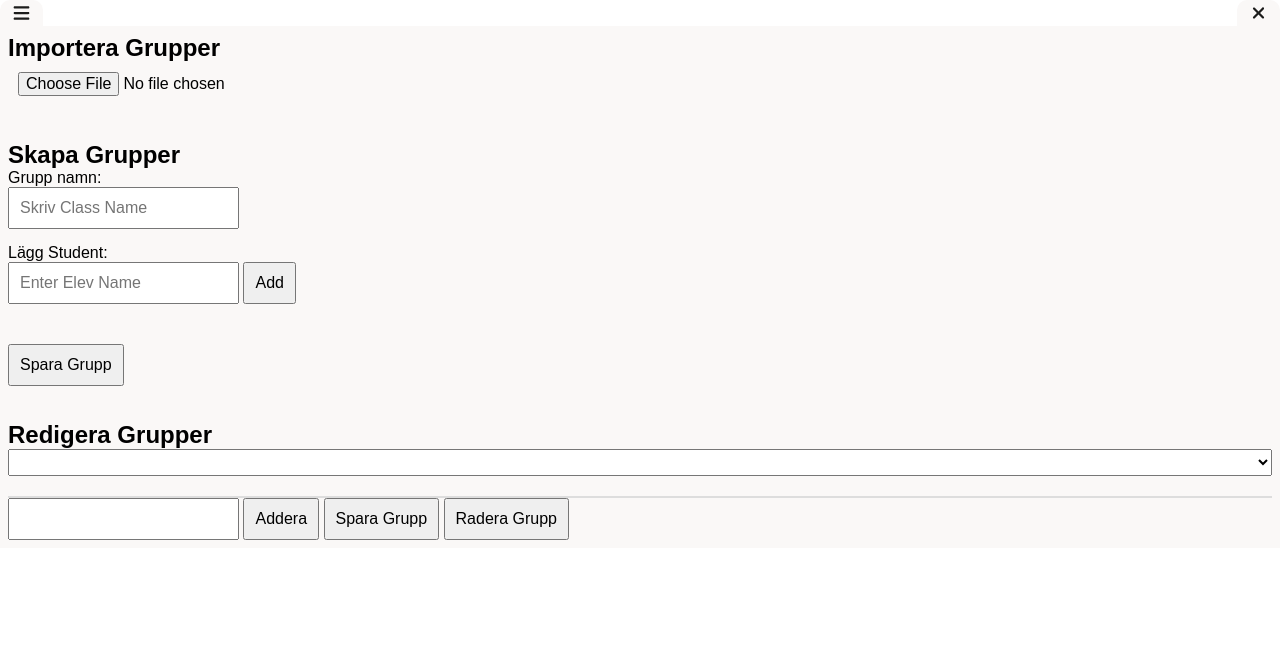
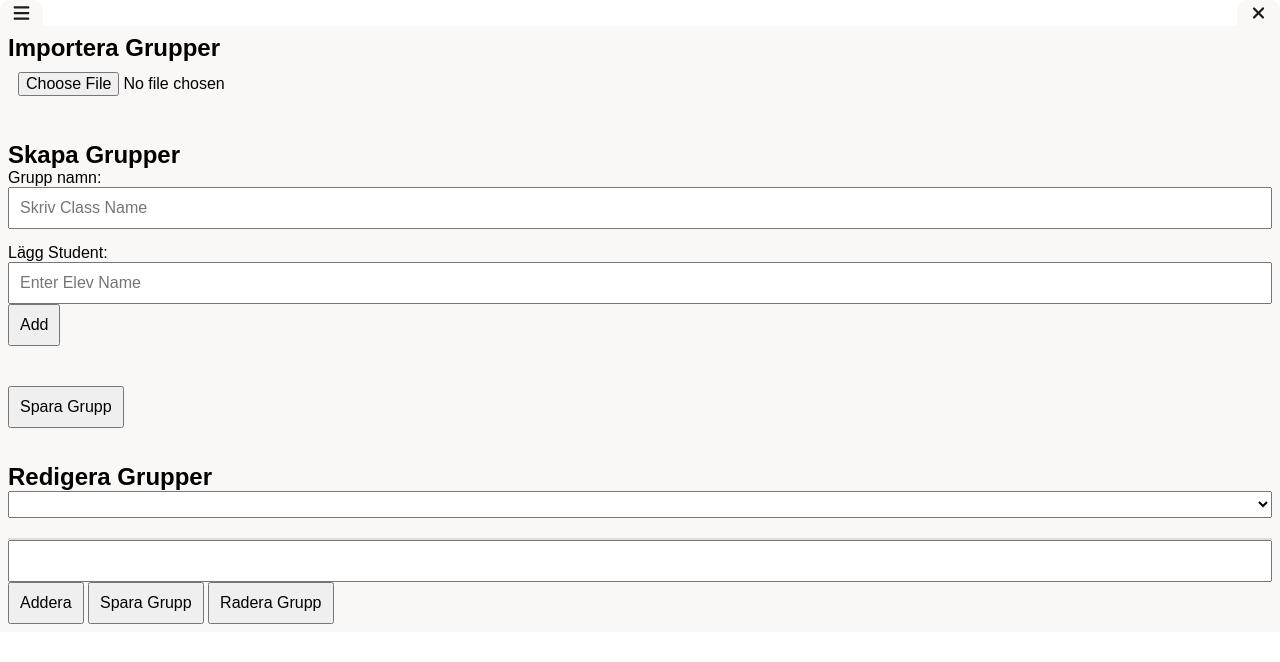
Before and after one commit to ErikoStrand/toolie-v1, an Electron app: page KlassSkapare/klassSkapare.html in a window 1280 px wide. Drawn offline with Linux system fonts and the light colour scheme; no server answers.

Commit message:
fixed tobias bug on makie.

```diff
--- a/KlassSkapare/klassSkapare.css
+++ b/KlassSkapare/klassSkapare.css
@@ -8,6 +8,21 @@ input,
 button {
   padding: 10px;
   font-size: 16px;
+}
+.defaultInput {
+  flex: 1; /* Allow input to grow and shrink */
+  min-width: 0; /* Prevent input from overflowing */
+  width: 100%; /* Take full available width */
+  box-sizing: border-box; /* Include padding and border in width calculation */
+}
+
+/* Adjust button to not shrink */
+.defaultButton2 {
+  flex-shrink: 0; /* Prevent button from shrinking */
+}
+#studentList {
+  max-height: 300px;
+  overflow-y: scroll;
 }
 button {
   cursor: pointer;
--- a/KlassSkapare/klassSkapare.html
+++ b/KlassSkapare/klassSkapare.html
@@ -40,7 +40,7 @@
       <div>
         <h1>Importera Grupper</h1>
         <input
-          class="padding-down"
+          class="padding-down defaultInput"
           type="file"
           id="avatar"
           name="avatar"
@@ -50,26 +50,51 @@
         <h1>Skapa Grupper</h1>
         <div class="form-group">
           <label for="className">Grupp namn:</label><br />
-          <input type="text" id="className" placeholder="Skriv Class Name" />
+          <input
+            type="text"
+            id="className"
+            class="defaultInput"
+            placeholder="Skriv Class Name"
+          />
         </div>
         <div class="form-group">
           <label for="studentName">Lägg Student:</label><br />
-          <input type="text" id="studentName" placeholder="Enter Elev Name" />
-          <button onclick="addStudents()">Add</button>
+          <input
+            type="text"
+            id="studentName"
+            class="defaultInput"
+            placeholder="Enter Elev Name"
+          />
+          <button onclick="addStudents()" class="defaultButton">Add</button>
         </div>
         <ul id="studentList"></ul>
-        <button class="padding-down" onclick="saveClass()">Spara Grupp</button>
+        <button
+          class="padding-down"
+          onclick="saveClass()"
+          class="defaultButton"
+        >
+          Spara Grupp
+        </button>
       </div>
       <h1>Redigera Grupper</h1>
-      <select id="classDropdown"></select>
+      <select id="classDropdown" class="defaultInput"></select>
       <h2 id="class-name"></h2>
       <ul id="namesList"></ul>
       <span>
-        <input class="defaultInput" type="text" id="nameAdd" />
+        <input
+          class="defaultInput"
+          type="text"
+          class="defaultInput"
+          id="nameAdd"
+        />
         <button class="defaultButton" onclick="addName()">Addera</button>
       </span>
-      <button onclick="saveEditedClass()">Spara Grupp</button>
-      <button onclick="deleteClass()">Radera Grupp</button>
+      <button onclick="saveEditedClass()" class="defaultButton">
+        Spara Grupp
+      </button>
+      <button onclick="deleteClass()" class="defaultButton">
+        Radera Grupp
+      </button>
     </section>
   </body>
 </html>
--- a/utils.js
+++ b/utils.js
@@ -5,7 +5,7 @@ const classesFilePath = "resources/data/classes.json";
 const resizeObserver = new ResizeObserver((entries) => {
   const html = document.documentElement;
   const rect = html.getBoundingClientRect();
-
+  console.log(rect);
   // Round the values to prevent floating point issues
   const size = {
     width: Math.round(rect.width),
```
